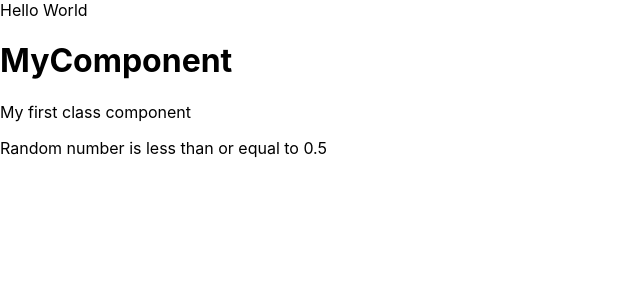
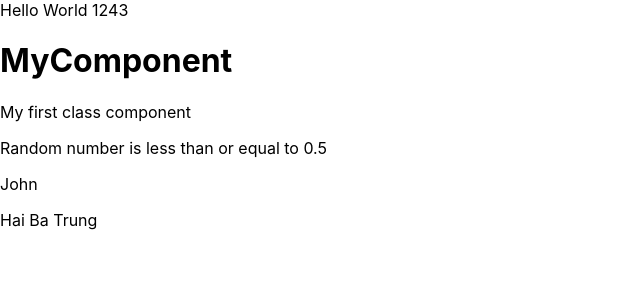
Before and after one commit to daokiencuong/react_basic_app, a React (Create React App) app: page / in a window 1280 px wide. Shown: the top 300 px of the page, without its empty margins (0-640 px from the left). Built offline with nearby package versions, Linux system fonts and the light colour scheme.

Commit message:
Learn React state

```diff
--- a/src/App.js
+++ b/src/App.js
@@ -1,32 +1,27 @@
-import logo from './logo.svg';
-import './App.css';
-import MyComponent from './components/MyComponent';
+import logo from "./logo.svg";
+import "./App.css";
+import MyComponent from "./components/MyComponent";
+import React from "react";
 
-function App() {
-  return (
-    <div>
-      Hello World
-      <MyComponent></MyComponent>
-    </div>
-
-
-    // <div className="App">
-    //   <header className="App-header">
-    //     <img src={logo} className="App-logo" alt="logo" />
-    //     <p>
-    //       Hello world!
-    //     </p>
-    //     <a
-    //       className="App-link"
-    //       href="https://reactjs.org"
-    //       target="_blank"
-    //       rel="noopener noreferrer"
-    //     >
-    //       Learn React
-    //     </a>
-    //   </header>
-    // </div>
-  );
+class App extends React.Component {
+    state = {
+        name: "John",
+        address: "Hai Ba Trung",
+    };
+    render() {
+        return (
+            <div>
+                Hello World 1243
+                <MyComponent></MyComponent>
+                {
+                    <div>
+                        <p>{this.state.name}</p>
+                        <p>{this.state.address}</p>
+                    </div>
+                }
+            </div>
+        );
+    }
 }
 
 export default App;
```
